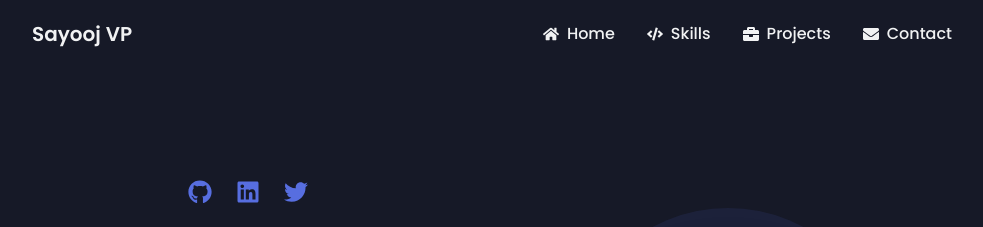
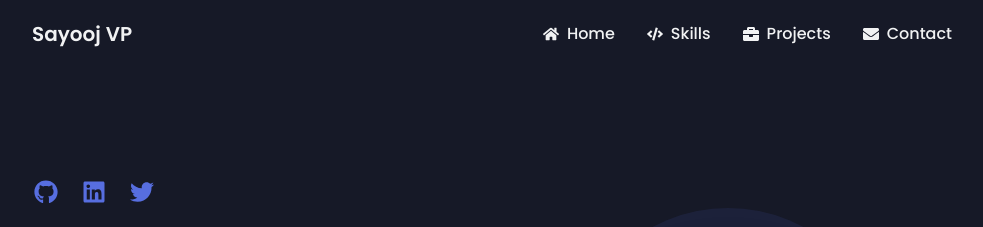
Before and after one commit to SayoojVP/portfolio-website, a React (Create React App) app in the folder portfolio-app/: page / in a window 1280 px wide. Shown: the top 227 px of the page, without its empty margins (148-1131 px from the left). Built offline with nearby package versions, Linux system fonts and the light colour scheme; no server answers; grey boxes are pictures that could not be loaded.

Commit message:
Alligned social media  icons in home

```diff
--- a/portfolio-app/src/App.css
+++ b/portfolio-app/src/App.css
@@ -142,7 +142,7 @@ button {
   display: grid;
   grid-template-columns: max-content;
   row-gap: 1rem;
-  padding-right: 1rem;
+  padding-right: 325px;
 }
 
 .home__social-icon {
```
